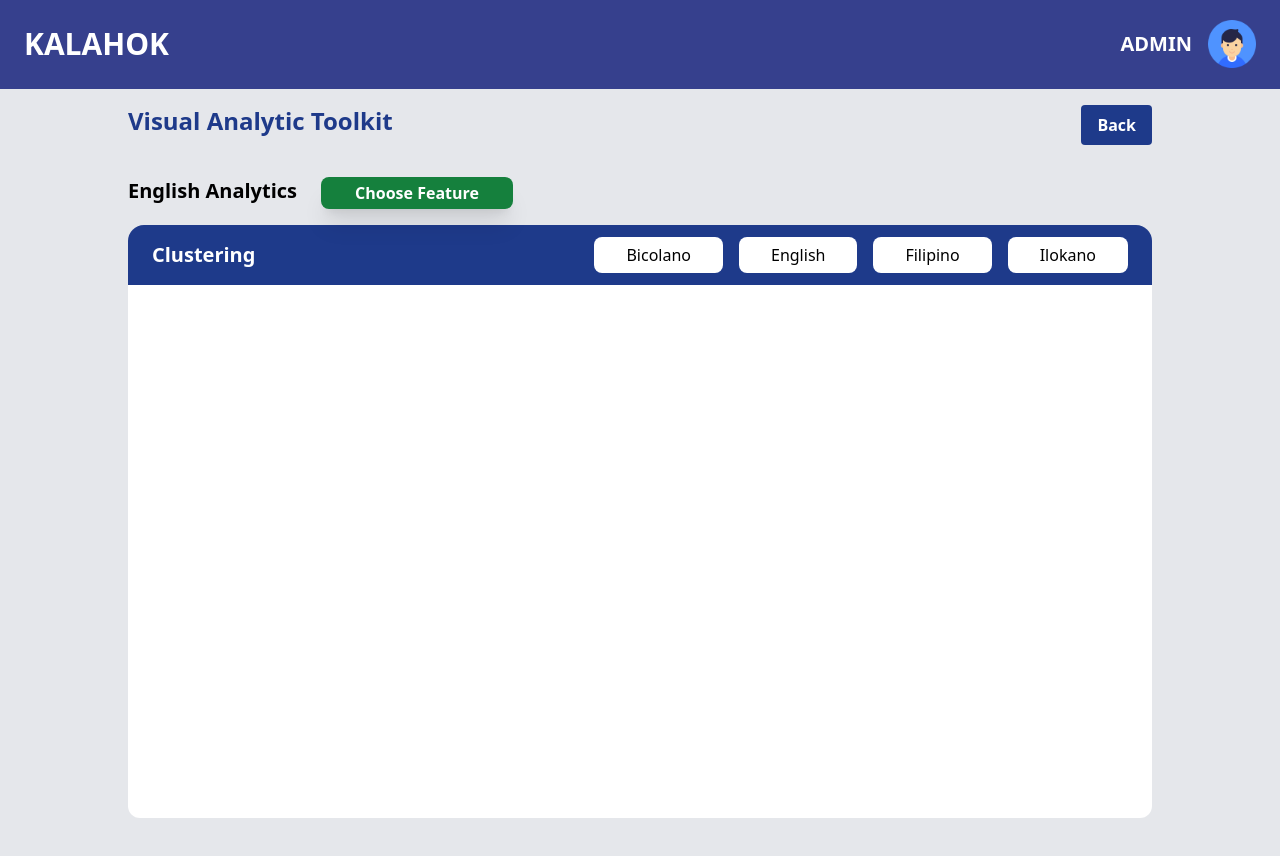
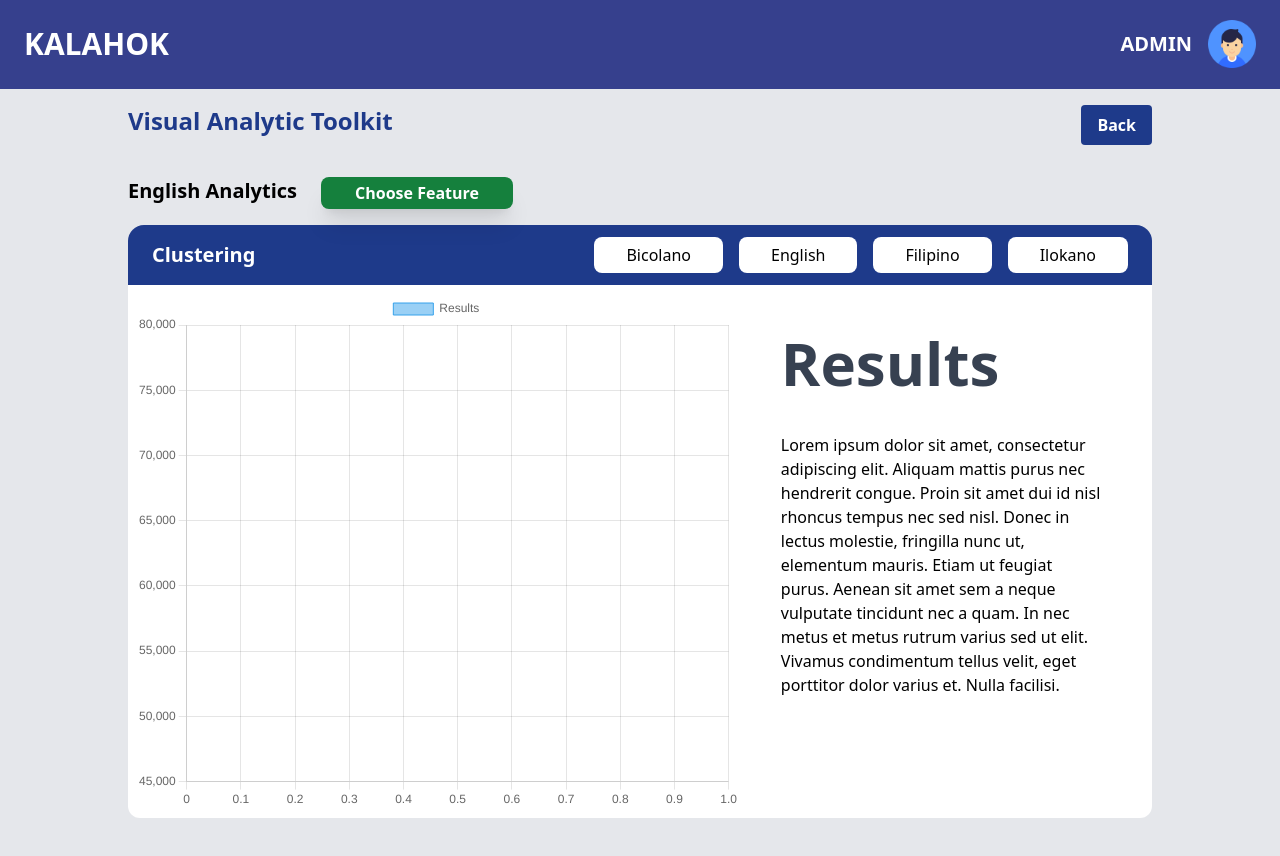
Before and after one commit to jeyyi/kahalok_nlp, a React (Create React App) app in the folder frontend/: page /clustering in a window 1280 px wide. Shown: the top 856 px of the page. Built offline with nearby package versions, Linux system fonts and the light colour scheme; the HTML template or start-up script is replaced by a standard one.

Commit message:
clustering base page

```diff
--- a/frontend/src/Clustering.js
+++ b/frontend/src/Clustering.js
@@ -1,17 +1,44 @@
-import React from "react";
+import { useState, React } from "react";
 import Header from "./components/Header";
 import Neck from "./components/Neck";
+import ScatterChart from "./components/ScatterChart";
+import { Data } from "./utils/Data";
 
 const Clustering = () => {
+  const [chartData, setChartData] = useState({
+    labels: Data.map((data) => data.year),
+    datasets: [
+      {
+        label: "Results ",
+        data: Data.map((data) => data.userGain),
+      },
+    ],
+  });
   return (
     <div className="bg-gray-200">
       <Header></Header>
       <Neck tempTitle={"Clustering"}></Neck>
       <div className="px-32 h-screen">
-        <div className="flex flex-row h-2/3 bg-white rounded-b-xl p-2"></div>
+        <div className="flex flex-row h-2/3 bg-white rounded-b-xl p-2">
+          <div className="w-3/5">
+            <ScatterChart chartData={chartData} />
+          </div>
+          <div className="flex flex-col p-10 w-2/5 h-full space-y-10">
+            <p className="text-gray-700 text-6xl font-bold">Results</p>
+            <p className="font-light text-base">
+              Lorem ipsum dolor sit amet, consectetur adipiscing elit. Aliquam
+              mattis purus nec hendrerit congue. Proin sit amet dui id nisl
+              rhoncus tempus nec sed nisl. Donec in lectus molestie, fringilla
+              nunc ut, elementum mauris. Etiam ut feugiat purus. Aenean sit amet
+              sem a neque vulputate tincidunt nec a quam. In nec metus et metus
+              rutrum varius sed ut elit. Vivamus condimentum tellus velit, eget
+              porttitor dolor varius et. Nulla facilisi.
+            </p>
+          </div>
+        </div>
       </div>
     </div>
   );
-}
+};
 
 export default Clustering;
--- /dev/null
+++ b/frontend/src/components/ScatterChart.js
@@ -0,0 +1,23 @@
+import React from 'react'
+import { Scatter } from 'react-chartjs-2'
+
+const ScatterChart = ({chartData}) => {
+  return (
+    <div className="chart-container min-h-full min-w-full">
+      <Scatter
+        data={chartData}
+        options={{
+          maintainAspectRatio: false,
+          scales : {
+            x: {
+              type: 'linear',
+              position: 'bottom'
+            }
+          }
+        }}
+      />
+    </div>
+  )
+}
+
+export default ScatterChart
```
